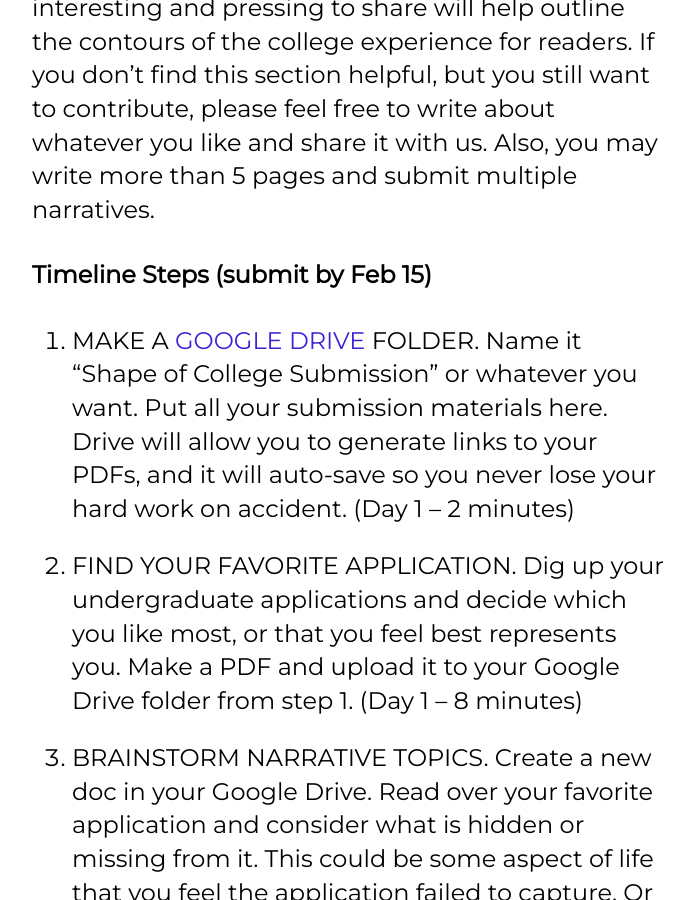
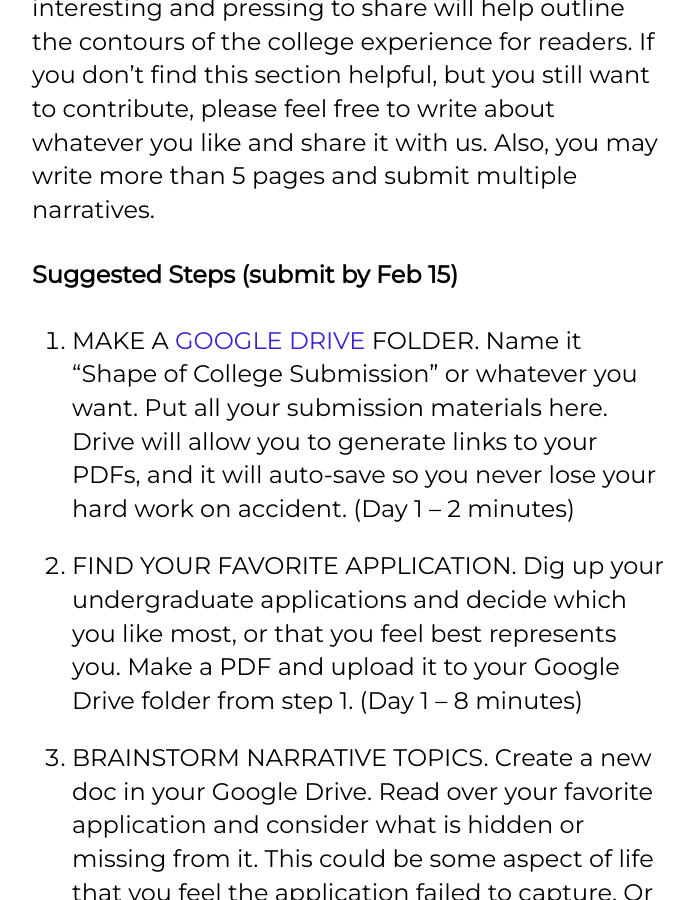
Before and after one commit to edspective/edspective.github.io, a Jekyll site: the page built from _pages/share.md, in a window 1280 px wide and 900 px high, scrolled down 3505 px. Shown: the whole window, without its empty margins (292-986 px from the left). Built offline with Jekyll 4.4.1, drawn with Linux system fonts in a browser that asks for light colours; nearby versions of some CDN libraries; some web fonts are replaced.

Commit message:
suggested steps

```diff
--- a/_pages/share.md
+++ b/_pages/share.md
@@ -52,7 +52,7 @@ How has your view of the world changed since leaving high school? Pick a single
 
 We are deliberately vague about any specific prompt. We believe that whatever you find most interesting and pressing to share will help outline the contours of the college experience for readers. If you don't find this section helpful, but you still want to contribute, please feel free to write about whatever you like and share it with us. Also, you may write more than 5 pages and submit multiple narratives.
 
-#### Timeline Steps (submit by Feb 15)
+#### Suggested Steps (submit by Feb 15)
 
 1. MAKE A <a href="drive.google.com" target="_blank">GOOGLE DRIVE</a> FOLDER. Name it "Shape of College Submission" or whatever you want. Put all your submission materials here. Drive will allow you to generate links to your PDFs, and it will auto-save so you never lose your hard work on accident. (Day 1 &ndash; 2 minutes)
 
```
